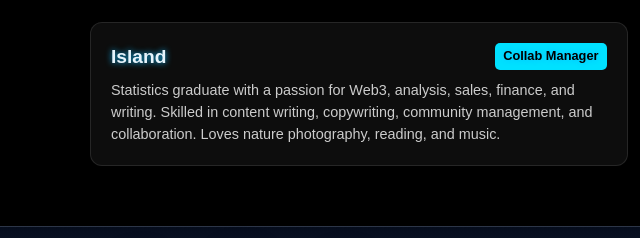
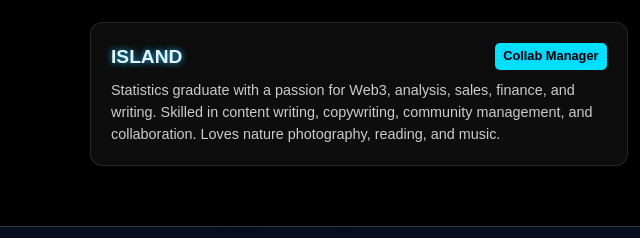
Before and after one commit to neo-ice/solvien, a plain HTML site: page COMM.html in a window 1280 px wide. Shown: the part 1502-1740 px from the top of the page, 0-640 px from the left. Drawn offline with Linux system fonts and the light colour scheme.

Commit message:
Update COMM.html

```diff
--- a/COMM.html
+++ b/COMM.html
@@ -152,7 +152,7 @@
 
 <!-- Collab Manager -->
 <div class="moderator-card">
-  <h3>Island <span class="role-tag">Collab Manager</span></h3>
+  <h3>ISLAND <span class="role-tag">Collab Manager</span></h3>
   <p>Statistics graduate with a passion for Web3, analysis, sales, finance, and writing.
     Skilled in content writing, copywriting, community management, and collaboration.
     Loves nature photography, reading, and music.
```
